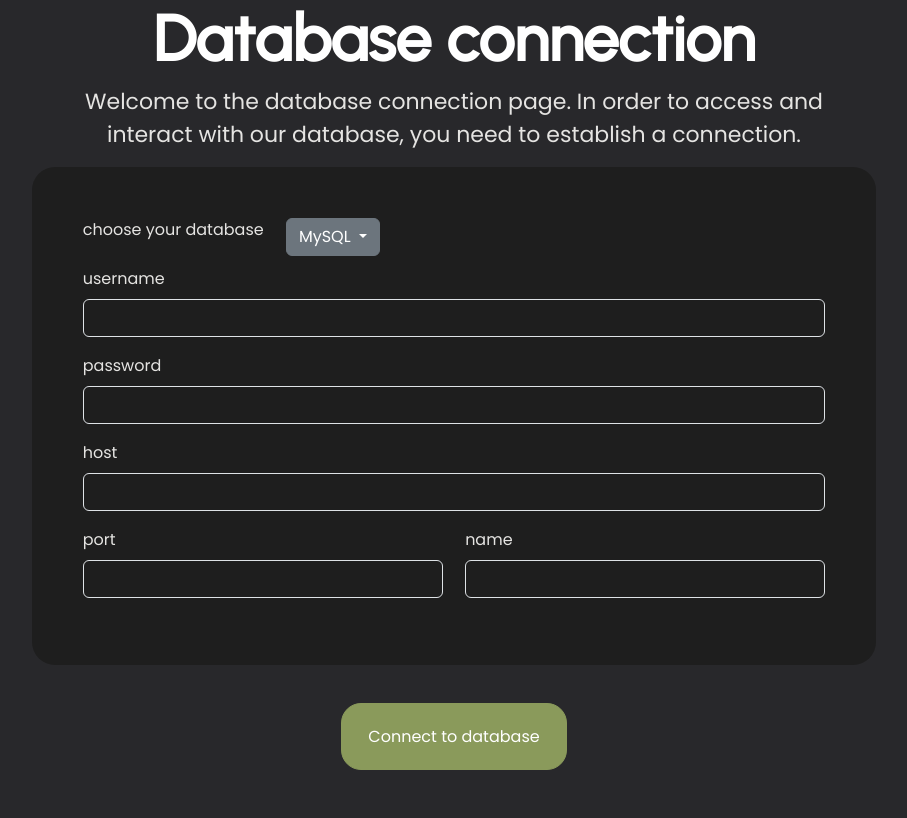
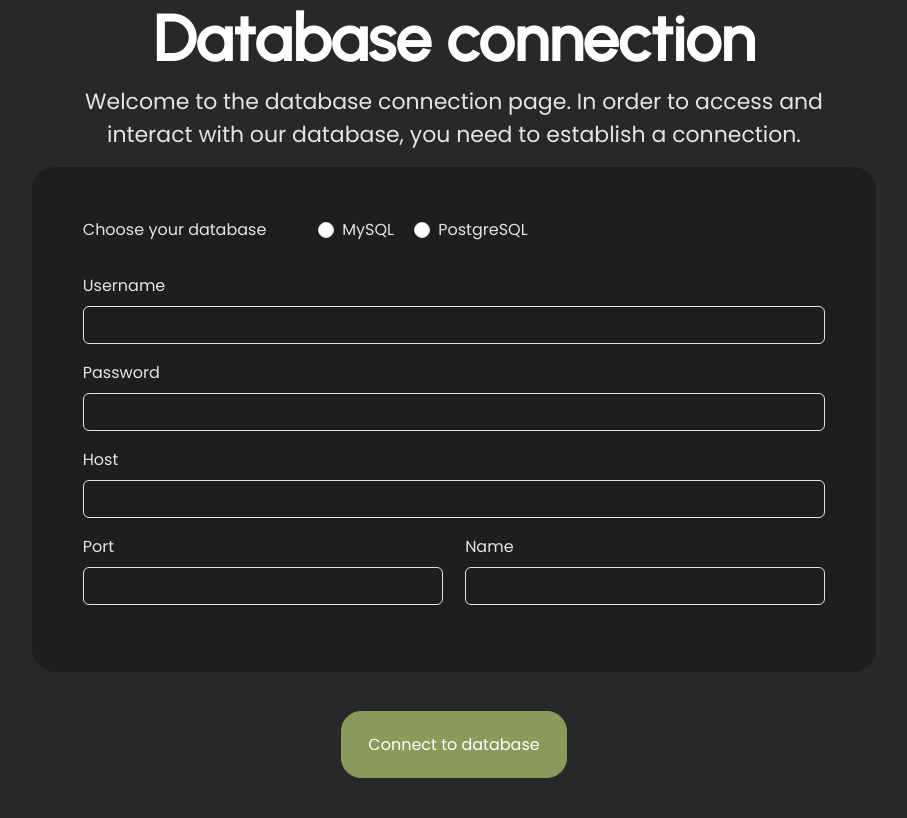
Before and after one commit to vishnuxprasad/ChatSql-speak2DB, a Django app: page /connect/ in a window 1280 px wide. Shown: the top 818 px of the page, without its empty margins (186-1093 px from the left). Before the commit the page ends 770 px from the top, so only its background shows below. Run offline with Django 4.2, Linux system fonts and the light colour scheme.

Commit message:
DB connection page styling and changes.

```diff
--- a/ChatSql/static/css/dbconnect.css
+++ b/ChatSql/static/css/dbconnect.css
@@ -42,8 +42,9 @@ body {
   font-family: "Poppins", sans-serif;
   font-size: var(--bs-body-font-size);
   display: flex;
-  gap: 3%;
-  padding-bottom: 1%;
+  flex-wrap: wrap;
+  gap: 7%;
+  padding-bottom: 2%;
 }
 
 .form-label,
--- a/ChatSql/templates/dbconnect.html
+++ b/ChatSql/templates/dbconnect.html
@@ -34,44 +34,52 @@
       <div class="container ConnectionDetails">
         <div class="SelectDB">
           <div class="SelectDBTxt">
-            <p>choose your database</p>
+            <p>Choose your database</p>
           </div>
-          <div class="dropdown">
-            <button
-              class="btn btn-secondary dropdown-toggle"
-              type="button"
-              id="dropdownMenu2"
-              data-toggle="dropdown"
-              aria-haspopup="true"
-              aria-expanded="false"
-            >
-              MySQL
-            </button>
-            <div class="dropdown-menu" aria-labelledby="dropdownMenu2">
-              <button class="dropdown-item" type="button">MySQL</button>
-              <button class="dropdown-item" type="button">ProstgreSQL</button>
+          <div class="DBRadio">
+            <div class="form-check form-check-inline">
+              <input
+                class="form-check-input"
+                type="radio"
+                name="inlineRadioOptions"
+                id="inlineRadio1"
+                value="option1"
+              />
+              <label class="form-check-label" for="inlineRadio1">MySQL</label>
+            </div>
+            <div class="form-check form-check-inline">
+              <input
+                class="form-check-input"
+                type="radio"
+                name="inlineRadioOptions"
+                id="inlineRadio2"
+                value="option2"
+              />
+              <label class="form-check-label" for="inlineRadio2"
+                >PostgreSQL</label
+              >
             </div>
           </div>
         </div>
         <div class="mb-3">
-          <label for="InputUsername" class="form-label">username</label>
+          <label for="InputUsername" class="form-label">Username</label>
           <input type="email" class="form-control" id="InputUsername" />
         </div>
         <div class="mb-3">
-          <label for="InputPassword" class="form-label">password</label>
+          <label for="InputPassword" class="form-label">Password</label>
           <input type="password" class="form-control" id="InputPassword" />
         </div>
         <div class="mb-3">
-          <label for="InputHost" class="form-label">host</label>
+          <label for="InputHost" class="form-label">Host</label>
           <input type="text" class="form-control" id="InputHost" />
         </div>
         <div class="PortDBName">
           <div class="mb-3">
-            <label for="InputPort" class="form-label">port</label>
+            <label for="InputPort" class="form-label">Port</label>
             <input type="number" class="form-control" id="InputPort" />
           </div>
           <div class="mb-3">
-            <label for="InputDBName" class="form-label">name</label>
+            <label for="InputDBName" class="form-label">Name</label>
             <input type="text" class="form-control" id="InputDBName" />
           </div>
         </div>
```
